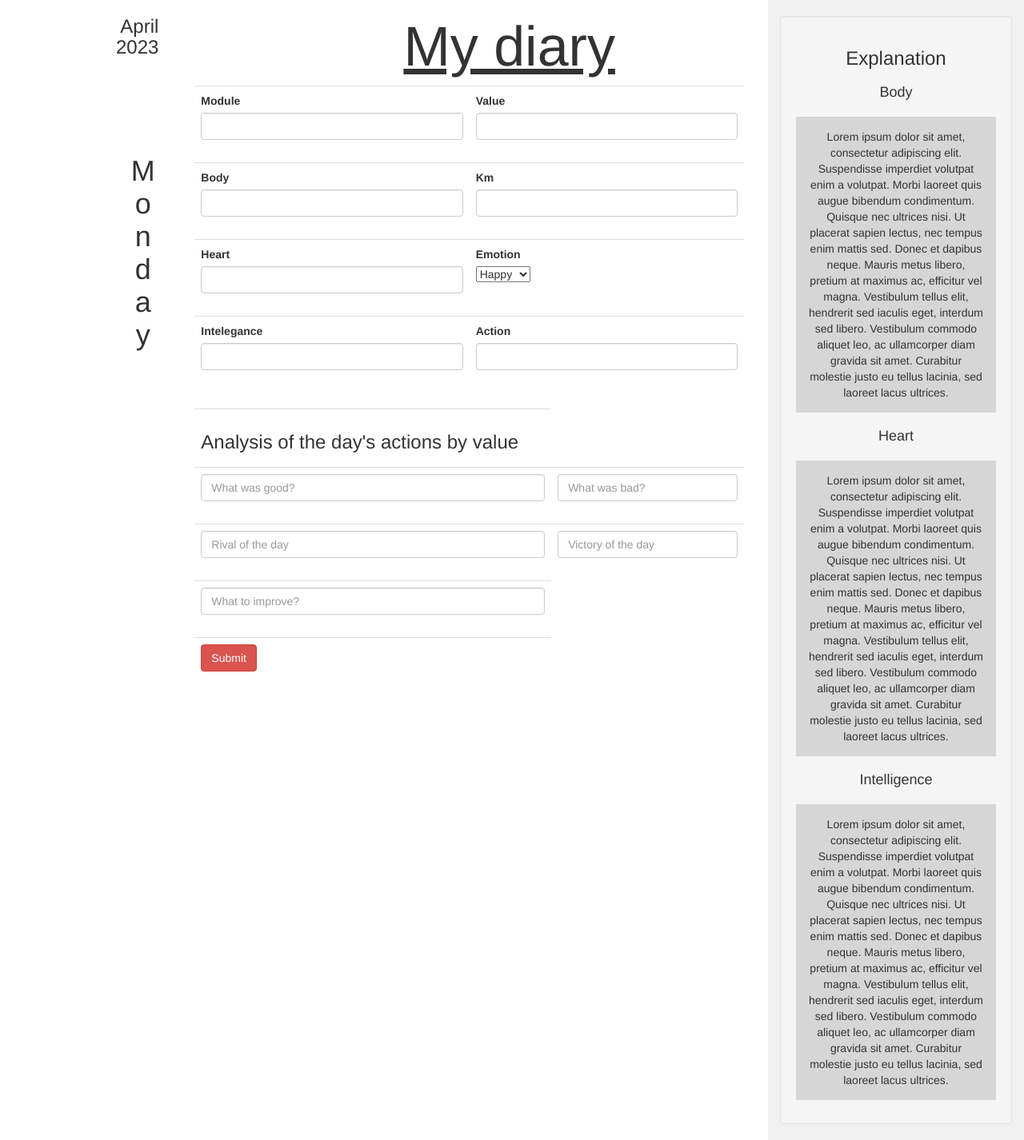
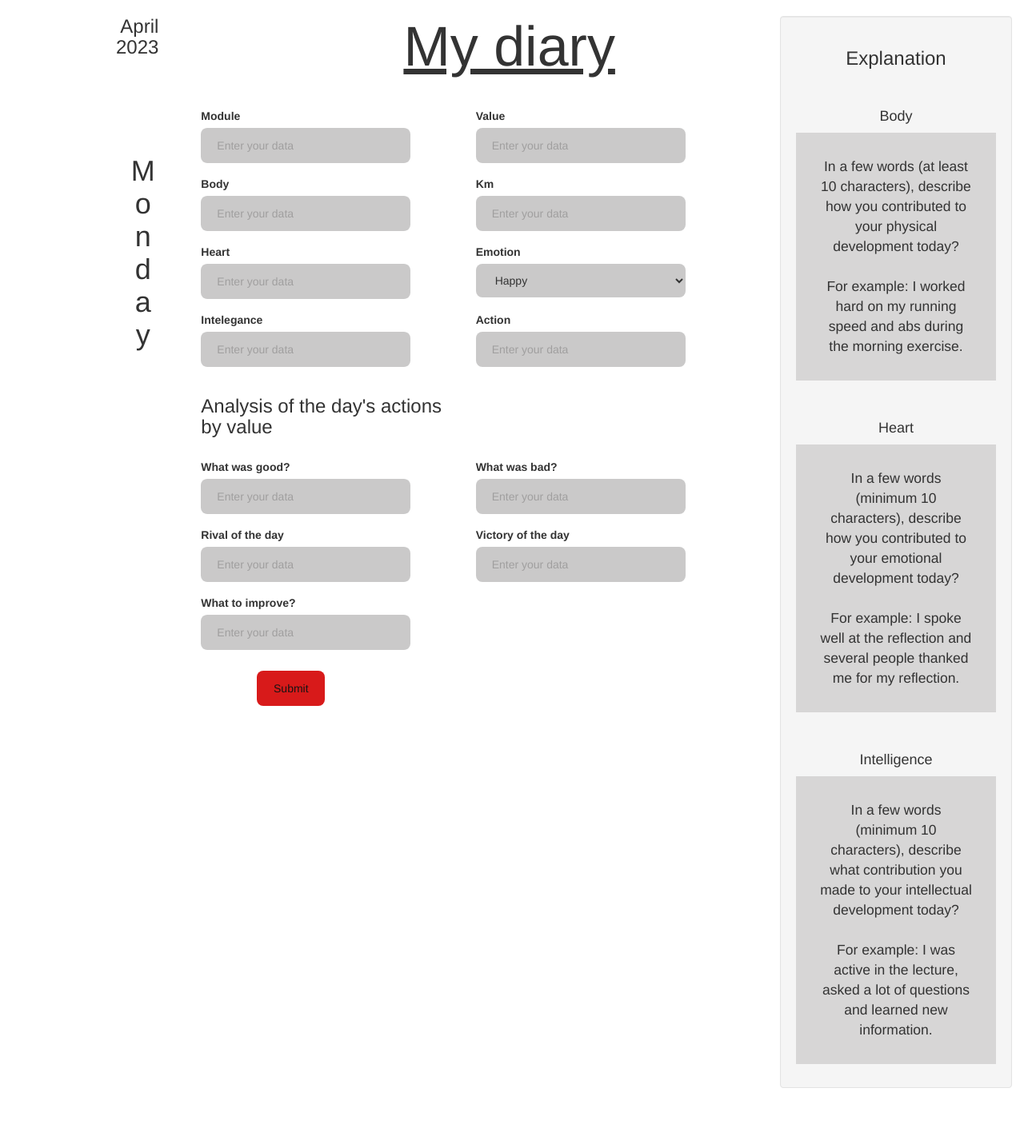
Before and after one commit to BabenkoAlina/PROfile, a Flask app: page /diary in a window 1280 px wide. Shown: the part 52-1478 px from the top of the page at 80% size. After the commit the page ends 1413 px from the top, so only its background shows below. Run offline with Flask 3, Linux system fonts and the light colour scheme; some libraries are stand-ins or nearby versions.

Commit message:
design added

```diff
--- a/main.py
+++ b/main.py
@@ -169,7 +169,7 @@ def write_csv():
         request.form['body'], request.form['km'], request.form['heart'], \
         request.form['emotion'], request.form['intelegance'], \
         request.form['action'], request.form['good'], request.form['bad'], \
-        request.form['improve'], request.form['day'], request.form['rival']]
+        request.form['improve'], request.form['rival'], request.form['victory']]
     with open('user_info.csv', 'a', encoding='utf-8') as file:
         writer_object = writer(file)
         writer_object.writerow(day_info)
@@ -202,7 +202,7 @@ def show_info():
 
 @app.route('/diary_home', methods=['GET', 'POST'])
 def choice():
-    return render_template('response.html')
+    return render_template('response3.html')
 
 @app.route('/progress', methods=['GET'])
 def progress():
--- a/static/responce.css
+++ b/static/responce2.css
@@ -4,14 +4,20 @@
     box-sizing: border-box;
 }
 
-h1 {
-    font-size: 2.8rem;
-    font-weight: 700;
-    color: #191414;
+p {
+    font-size: 17.5px;
 }
 
 h1 span {
     color: #D81A1A;
+}
+
+.box{
+    margin:auto;
+    margin-right:10px;
+    margin-top:100px;
+    writing-mode: vertical-lr;
+    text-orientation: upright;
 }
 
 html {
@@ -20,7 +26,6 @@ html {
 
 body {
     min-height: 100vh;
-    font-family: Arial, Helvetica, sans-serif;
     overflow-x: hidden;
     /* display: flex; */
     flex-direction: column;
@@ -37,6 +42,13 @@ body {
     padding: 50px ;
 }
 
+.form-select {
+    border: none;
+    width: 80%;
+    border-radius: 8px;
+    padding: 12px 20px;
+    background-color: #cac9c9;
+}
 
 .form-container {
     width: 100%;
@@ -60,7 +72,6 @@ input:focus {
     border-radius: 8px;
     padding: 12px 20px;
     background-color: #cac9c9;
-    font-weight: 600;
 }
 
 .form-container .input:focus {
@@ -72,13 +83,12 @@ input:focus {
     opacity: 1;
 }
 
-.form-container .submit {
+.submit {
     border: none;
     border-radius: 8px;
     padding: 12px 20px;
     margin: 10px 70px;
     background-color: #D81A1A;
-    font-weight: 600;
     color: #191414;
     display: flex;
     align-items: center;
@@ -87,25 +97,25 @@ input:focus {
     transition: all 0.1s ease-in-out;
 }
 
-.form-container .submit:hover {
+.submit:hover {
     background-color: #620000;
     cursor: pointer;
 }
 
-.form-container .submit:focus {
+.submit:focus {
     outline: none;
 }
 
-.form-container .submit.loading {
+.submit.loading {
     background-color: #620000;;
     cursor: default;
 }
 
-.form-container .submit.loading .text {
+.submit.loading .text {
     display: none;
 }
 
-.form-container .submit.loading .loader {
+.submit.loading .loader {
     display: initial;
 }
 
@@ -137,3 +147,13 @@ ul.flashes li.success {
     background-color: greenyellow;
     color: white;
 }
+
+.explanation {
+    padding: 30px;
+}
+
+h4 {
+    padding-top: 40px;
+    margin: 30px;
+
+}
--- a/templates/diary.html
+++ b/templates/diary.html
@@ -4,6 +4,7 @@
   <title>Bootstrap Example</title>
   <meta charset="utf-8">
   <meta name="viewport" content="width=device-width, initial-scale=1">
+  <link rel="stylesheet" href="../static/responce2.css">
   <link rel="stylesheet" href="https://maxcdn.bootstrapcdn.com/bootstrap/3.4.1/css/bootstrap.min.css">
   <script src="https://ajax.googleapis.com/ajax/libs/jquery/3.6.3/jquery.min.js"></script>
   <script src="https://maxcdn.bootstrapcdn.com/bootstrap/3.4.1/js/bootstrap.min.js"></script>
@@ -20,15 +21,7 @@
     /* Set gray background color and 100% height */
     .sidenav {
       padding-top: 20px;
-      background-color: #f1f1f1;
       height: auto;
-    }
-
-    /* Set black background color, white text and some padding */
-    footer {
-      background-color: #555;
-      color: white;
-      padding: 15px;
     }
 
     /* On small screens, set height to 'auto' for sidenav and grid */
@@ -42,6 +35,11 @@
 
     .row.content{
         height: auto;
+    }
+
+    .table>tbody>tr>td{
+      border: none;
+      width: 50%;
     }
 
   </style>
@@ -84,34 +82,34 @@
         <div class='col-7 text-center'>
             <h1 style="font-size: 70px; margin-left:100px;text-decoration: underline;">My diary</h1>
         </div>
-        <div class='container-fluid'>
-          <form method='POST' action='/write_csv'>
+        <div class='container-fluid' style=''>
+          <form class = 'form-container' method='POST' action='/write_csv'>
               <div class="table-responsive-md table-responsive-sm">
                   <table class='table'>
                       <tr>
                           <td style='width:auto;'>
                               <label for='module' class='form-label'>Module</label><br>
-                              <input type='text' id='module' name='module' class='form-control' required><br>
+                              <input class='input' type='text' id='module' name='module' class='form-control' placeholder='Enter your data' required><br>
                           </td>
                           <td style='width:auto;'>
                               <label for='value' class='form-label'>Value</label><br>
-                              <input type='number' id='value' name='value' class='form-control' required><br>
+                              <input class='input' type='number' id='value' name='value' class='form-control' placeholder='Enter your data' required><br>
                           </td>
                       </tr>
                       <tr>
                           <td>
                               <label for='body' class='form-label'>Body</label><br>
-                              <input type='text' id='body' name='body' class='form-control' required><br>
+                              <input class='input' type='text' id='body' name='body' class='form-control' placeholder='Enter your data' required><br>
                           </td>
                           <td>
                               <label for='km' class='form-label'>Km</label><br>
-                              <input type='number' id='km' name='km' class='form-control' required><br>
+                              <input class='input' type='number' id='km' name='km' class='form-control' placeholder='Enter your data' required><br>
                           </td>
                       </tr>
                       <tr>
                           <td>
                               <label for='heart' class='form-label'>Heart</label><br>
-                              <input type='text' id='heart' name='heart' class='form-control' required><br>
+                              <input class='input' type='text' id='heart' name='heart' class='form-control' placeholder='Enter your data' required><br>
                           </td>
                           <td>
                               <label for='emotion' class='form-label'>Emotion</label><br>
@@ -125,15 +123,13 @@
                       <tr>
                           <td>
                               <label for='intelegance' class='form-label'>Intelegance</label><br>
-                              <input type='text' id='intelegance' name='intelegance' class='form-control' required><br>
+                              <input class='input' type='text' id='intelegance' name='intelegance' class='form-control' placeholder='Enter your data' required><br>
                           </td>
                           <td>
                               <label for='action' class='form-label'>Action</label><br>
-                              <input type='text' id='action' name='action' class='form-control' required><br>
+                              <input class='input' type='text' id='action' name='action' class='form-control' placeholder='Enter your data' required><br>
                           </td>
                       </tr>
-                    </table>
-                    <table class='table'>
                       <tr>
                           <td>
                               <h3>Analysis of the day's actions by value</h3>
@@ -141,28 +137,33 @@
                       </tr>
                       <tr>
                           <td>
-                              <input type='text' id='good' name='good' placeholder='What was good?' class='form-control'><br>
+                              <label for='good' class='form-label'>What was good?</label><br>
+                              <input class='input' type='text' id='good' name='good' placeholder='Enter your data' class='form-control'><br>
                           </td>
                           <td>
-                              <input type='text' id='bad' name='bad' placeholder='What was bad?' class='form-control'><br>
+                              <label for='bad' class='form-label'>What was bad?</label><br>
+                              <input class='input' type='text' id='bad' name='bad' placeholder='Enter your data' class='form-control'><br>
                           </td>
                       </tr>
                       <tr>
                           <td>
-                              <input type='text' id='day' name='day' placeholder='Rival of the day' class='form-control'><br>
+                             <label for='rival' class='form-label'>Rival of the day</label><br>
+                              <input class='input' type='text' id='rival' name='rival' placeholder='Enter your data' class='form-control'><br>
                           </td>
                           <td>
-                              <input type='text' id='rival' name='rival' placeholder='Victory of the day' class='form-control'><br>
+                              <label for='victory' class='form-label'>Victory of the day</label><br>
+                              <input class='input' type='text' id='victory' name='victory' placeholder='Enter your data' class='form-control'><br>
                           </td>
                       </tr>
                       <tr>
                         <td>
-                          <input type='text' id='improve' name='improve' placeholder='What to improve?' class='form-control'><br>
+                          <label for='improve' class='form-label'>What to improve?</label><br>
+                          <input class='input' type='text' id='improve' name='improve' placeholder='Enter your data' class='form-control'><br>
                         </td>
                       </tr>
                       <tr>
                           <td>
-                              <button type='submit' class='btn btn-danger'>Submit</button>
+                              <button type='submit' class='submit'>Submit</button>
                           </td>
                       </tr>
                   </table>
@@ -173,17 +174,17 @@
       <div class="col-sm-3 sidenav">
         <div class="well">
           <h3>Explanation</h3>
-          <h4 style='margin: 20px;'>Body</h4>
+          <h4>Body</h4>
           <div style="background-color:#D7D6D6">
-              <p style='padding:15px'>Lorem ipsum dolor sit amet, consectetur adipiscing elit. Suspendisse imperdiet volutpat enim a volutpat. Morbi laoreet quis augue bibendum condimentum. Quisque nec ultrices nisi. Ut placerat sapien lectus, nec tempus enim mattis sed. Donec et dapibus neque. Mauris metus libero, pretium at maximus ac, efficitur vel magna. Vestibulum tellus elit, hendrerit sed iaculis eget, interdum sed libero. Vestibulum commodo aliquet leo, ac ullamcorper diam gravida sit amet. Curabitur molestie justo eu tellus lacinia, sed laoreet lacus ultrices.</p>
+            <p class='explanation'>In a few words (at least 10 characters), describe how you contributed to your physical development today?<br><br>For example: I worked hard on my running speed and abs during the morning exercise.</p>
           </div>
-          <h4 style='margin: 20px;'>Heart</h4>
+          <h4>Heart</h4>
           <div style="background-color:#D7D6D6">
-              <p style='padding:15px'>Lorem ipsum dolor sit amet, consectetur adipiscing elit. Suspendisse imperdiet volutpat enim a volutpat. Morbi laoreet quis augue bibendum condimentum. Quisque nec ultrices nisi. Ut placerat sapien lectus, nec tempus enim mattis sed. Donec et dapibus neque. Mauris metus libero, pretium at maximus ac, efficitur vel magna. Vestibulum tellus elit, hendrerit sed iaculis eget, interdum sed libero. Vestibulum commodo aliquet leo, ac ullamcorper diam gravida sit amet. Curabitur molestie justo eu tellus lacinia, sed laoreet lacus ultrices.</p>
+            <p class='explanation'>In a few words (minimum 10 characters), describe how you contributed to your emotional development today?<br><br>For example: I spoke well at the reflection and several people thanked me for my reflection.</p>
           </div>
-          <h4 style='margin: 20px;'>Intelligence</h4>
+          <h4>Intelligence</h4>
           <div style="background-color:#D7D6D6">
-              <p style='padding:15px'>Lorem ipsum dolor sit amet, consectetur adipiscing elit. Suspendisse imperdiet volutpat enim a volutpat. Morbi laoreet quis augue bibendum condimentum. Quisque nec ultrices nisi. Ut placerat sapien lectus, nec tempus enim mattis sed. Donec et dapibus neque. Mauris metus libero, pretium at maximus ac, efficitur vel magna. Vestibulum tellus elit, hendrerit sed iaculis eget, interdum sed libero. Vestibulum commodo aliquet leo, ac ullamcorper diam gravida sit amet. Curabitur molestie justo eu tellus lacinia, sed laoreet lacus ultrices.</p>
+            <p class='explanation'>In a few words (minimum 10 characters), describe what contribution you made to your intellectual development today?<br><br>For example: I was active in the lecture, asked a lot of questions and learned new information.</p>
           </div>
       </div>
   </div>
--- a/user_info.csv
+++ b/user_info.csv
@@ -1,4 +1,4 @@
-user_id,date,module,value,body,km,heart,emotion,intelligence,action,good,bad,improve,day,rival
+user_id,date,module,value,body,km,heart,emotion,intelligence,action,good,bad,improve,rival,victory
 
 1ETrmGTiEXSmdfTAA7qTI2jltur1,2023-03-23,one,,,,,happy,,,,,,,
 1ETrmGTiEXSmdfTAA7qTI2jltur1,2023-03-26,one,7,we,23,"m,kljnm",happy,"jhdbsa,",jwekndejke,,,,,
@@ -18,3 +18,6 @@ btDfqL0AoJWDwtZzdPxgCmbbhnD3,2023-04-01,one,4,jygtj,45,"m,kljnm",happy,"jhdbsa,"
 1ETrmGTiEXSmdfTAA7qTI2jltur1,2023-04-06,one,4,we,45,"m,kljnm",normal,"jhdbsa,",jwekndejke,one,word,a,day,always
 1ETrmGTiEXSmdfTAA7qTI2jltur1,2023-04-06,one,4,we,45,2hkjh,happy,"jhdbsa,",jwekndejke,one,,,,
 1ETrmGTiEXSmdfTAA7qTI2jltur1,2023-04-06,one,4,we,45,"m,kljnm",happy,"jhdbsa,",jwekndejke,one,,a,,
+1ETrmGTiEXSmdfTAA7qTI2jltur1,2023-04-07,one,4,jygtj,45,"m,kljnm",happy,"jhdbsa,",jwekndejke,,,,,
+1ETrmGTiEXSmdfTAA7qTI2jltur1,2023-04-08,one,4,we,45,"m,kljnm",sad,"jhdbsa,",jwekndejke,good,bad,improve,rival,victory
+1ETrmGTiEXSmdfTAA7qTI2jltur1,2023-04-08,one,4,we,45,"m,kljnm",happy,"jhdbsa,",jwekndejke,one,word,a,always,victory
```
Also changed, not shown: templates/diary_info.html (+8 -15 lines), templates/response.html (deleted, +0 -102 lines), templates/response3.html (added, +137 -0 lines), static/images/diary.avif (added).
